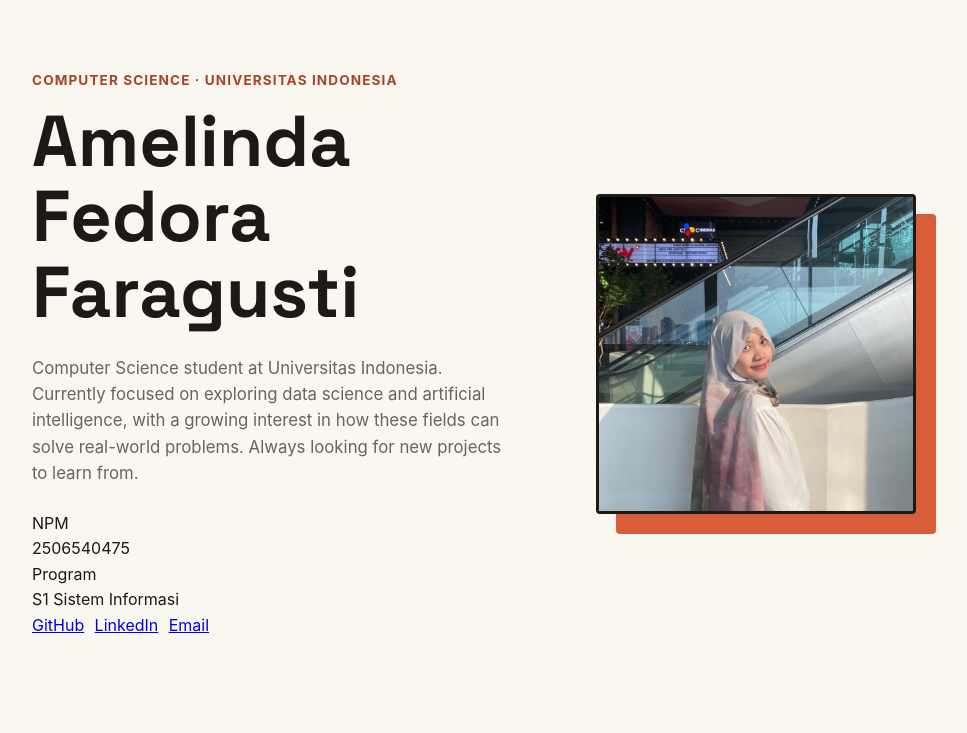
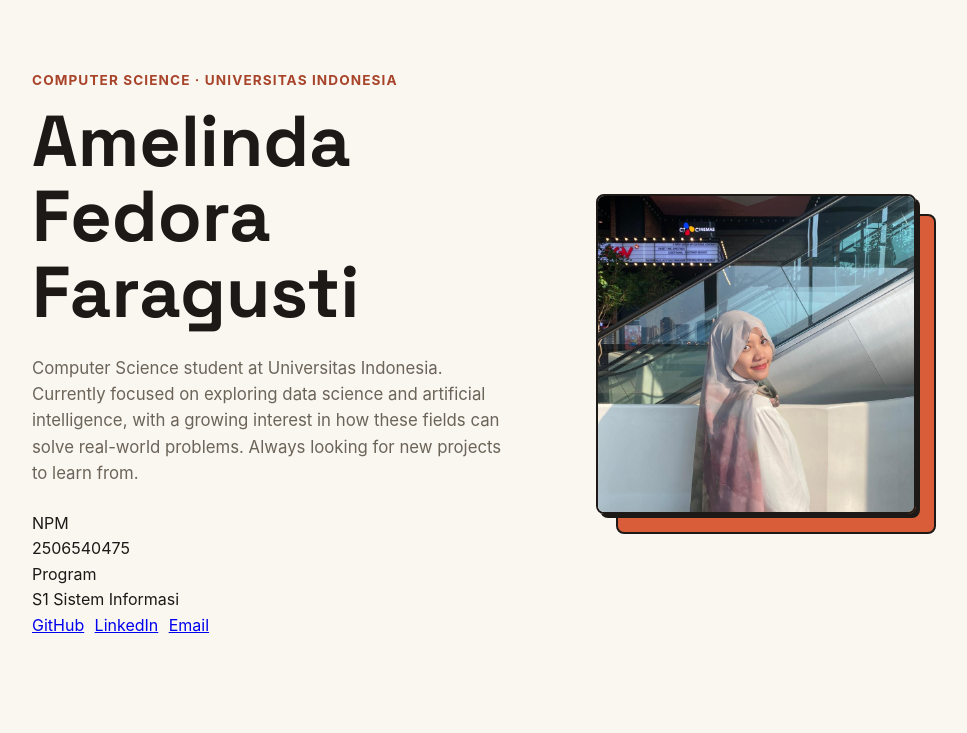
Before and after one commit to melin09-daz/myportofolio, a Django app: page / in a window 1280 px wide. Shown: the part 74-807 px from the top of the page, without its empty margins (152-1119 px from the left). Run offline with Django 5.2, Linux system fonts and the light colour scheme.

Commit message:
Style: Change Avatar Style Frame and Animation

```diff
--- a/static/css/style.css
+++ b/static/css/style.css
@@ -290,7 +290,8 @@ h1, h2, .brand {
     width: 100%;
     height: 100%;
     background-color: var(--accent);
-    border-radius: var(--radius);
+    border-radius: 8px;
+    border: 2px solid var(--ink);
     z-index: 0;
 }
 
@@ -301,8 +302,15 @@ h1, h2, .brand {
     width: 100%;
     aspect-ratio: 1 / 1;
     object-fit: cover;
-    border-radius: var(--radius);
-    border: 3px solid var(--ink);
+    border-radius: 8px;
+    border: 2.5px solid var(--ink);
+    box-shadow: 4px 4px 0px var(--ink);
+    transition: transform 0.25s cubic-bezier(0.16, 1, 0.3, 1), box-shadow 0.25s cubic-bezier(0.16, 1, 0.3, 1);
+}
+
+.hero-photo:hover .avatar {
+    transform: translate(-3px, -3px);
+    box-shadow: 6px 6px 0px var(--ink);
 }
 
 /* Skill Section */
```
